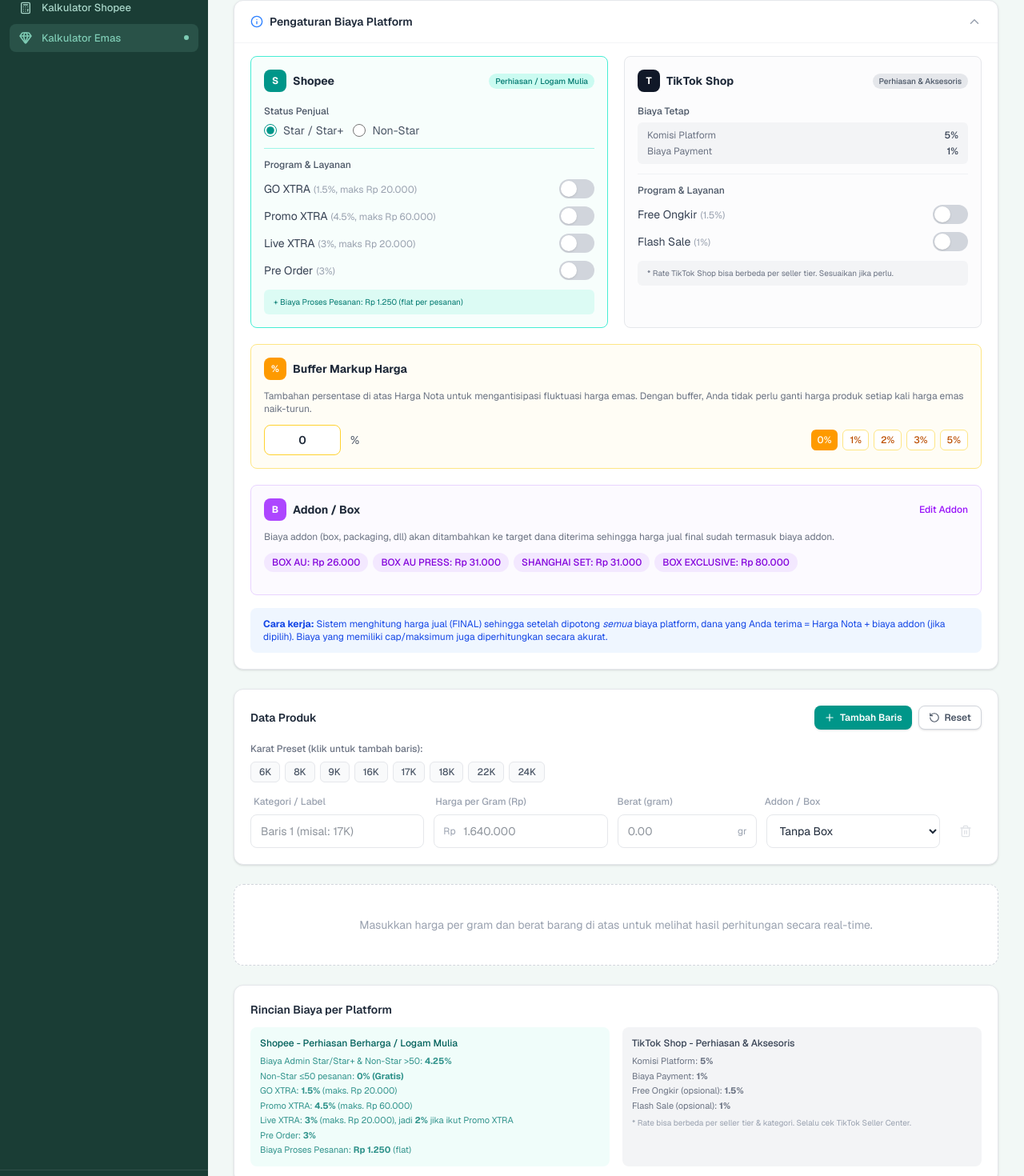
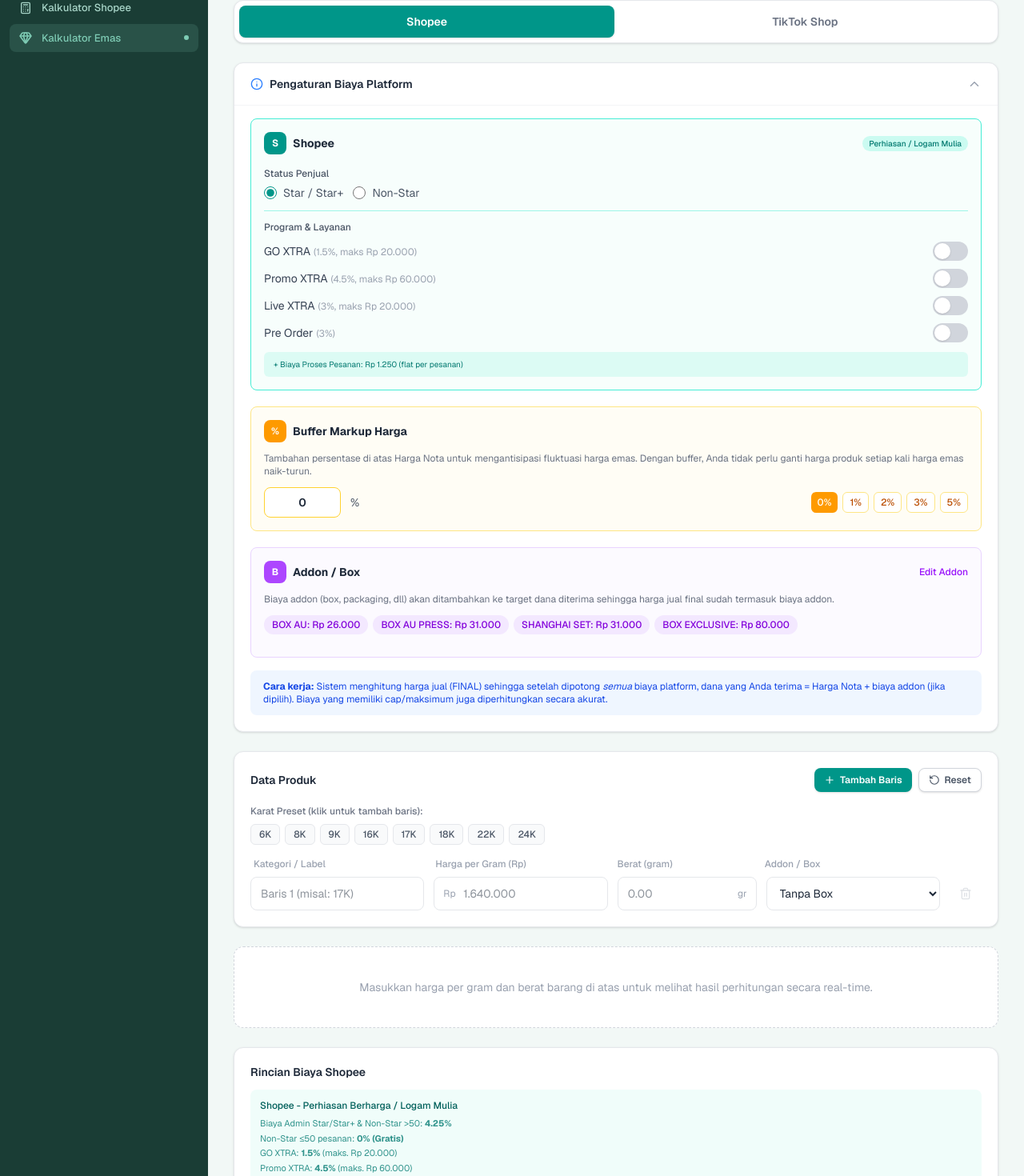
Before and after one commit to albasithabs/aujewelry, a Next.js app: page /kalkulator-emas in a window 1280 px wide. Shown: the part 112-1582 px from the top of the page at 80% size. Built offline with nearby package versions, Linux system fonts and the light colour scheme.

Commit message:
refactor: pisah Shopee & TikTok dengan toggle, hapus tabel ringkasan

```diff
--- a/src/app/(dashboard)/kalkulator-emas/page.tsx
+++ b/src/app/(dashboard)/kalkulator-emas/page.tsx
@@ -315,6 +315,9 @@
     ikutFlashSale: false,
   });
 
+  // Platform toggle
+  const [activePlatform, setActivePlatform] = useState<"shopee" | "tiktok">("shopee");
+
   // Buffer markup untuk fluktuasi harga emas
   const [bufferPersen, setBufferPersen] = useState(0);
 
@@ -595,6 +598,30 @@
         </p>
       </div>
 
+      {/* Platform Toggle */}
+      <div className="flex items-center gap-1 rounded-xl border border-gray-200 bg-white p-1.5 shadow-sm">
+        <button
+          onClick={() => setActivePlatform("shopee")}
+          className={`flex-1 rounded-lg px-4 py-2.5 text-sm font-semibold transition ${
+            activePlatform === "shopee"
+              ? "bg-teal-600 text-white shadow-sm"
+              : "text-gray-500 hover:bg-gray-50"
+          }`}
+        >
+          Shopee
+        </button>
+        <button
+          onClick={() => setActivePlatform("tiktok")}
+          className={`flex-1 rounded-lg px-4 py-2.5 text-sm font-semibold transition ${
+            activePlatform === "tiktok"
+              ? "bg-gray-900 text-white shadow-sm"
+              : "text-gray-500 hover:bg-gray-50"
+          }`}
+        >
+          TikTok Shop
+        </button>
+      </div>
+
       {/* Platform Settings */}
       <div className="rounded-xl border border-gray-200 bg-white shadow-sm">
         <button
@@ -613,8 +640,9 @@
 
         {showSettings && (
           <div className="border-t border-gray-100 px-5 pb-5">
-            <div className="grid gap-5 pt-4 lg:grid-cols-2">
+            <div className="grid gap-5 pt-4">
               {/* ---- SHOPEE ---- */}
+              {activePlatform === "shopee" && (
               <div className="rounded-lg border border-teal-300 bg-teal-50/50 p-4">
                 <div className="mb-4 flex items-center gap-2">
                   <div className="flex h-7 w-7 items-center justify-center rounded-lg bg-teal-600 text-xs font-bold text-white">S</div>
@@ -711,8 +739,10 @@
                   </div>
                 </div>
               </div>
+              )}
 
               {/* ---- TIKTOK SHOP ---- */}
+              {activePlatform === "tiktok" && (
               <div className="rounded-lg border border-gray-200 bg-gray-50/50 p-4">
                 <div className="mb-4 flex items-center gap-2">
                   <div className="flex h-7 w-7 items-center justify-center rounded-lg bg-gray-900 text-xs font-bold text-white">T</div>
@@ -762,6 +792,7 @@
                   </div>
                 </div>
               </div>
+              )}
             </div>
 
             {/* Buffer Markup */}
@@ -1053,9 +1084,8 @@
 
                 <div className="border-t border-dashed border-gray-200 my-3" />
 
-                {/* Platform comparison */}
-                <div className="grid gap-4 lg:grid-cols-2">
-                  {/* ---- SHOPEE RESULT ---- */}
+                {/* Platform result */}
+                {activePlatform === "shopee" && (
                   <div className="rounded-lg border border-teal-300 bg-teal-50/50 p-4">
                     <div className="mb-3 flex items-center gap-2">
                       <div className="flex h-6 w-6 items-center justify-center rounded bg-teal-600 text-xs font-bold text-white">S</div>
@@ -1112,8 +1142,9 @@
                       )}
                     </div>
                   </div>
+                )}
 
-                  {/* ---- TIKTOK RESULT ---- */}
+                {activePlatform === "tiktok" && (
                   <div className="rounded-lg border border-gray-200 bg-gray-50/50 p-4">
                     <div className="mb-3 flex items-center gap-2">
                       <div className="flex h-6 w-6 items-center justify-center rounded bg-gray-900 text-xs font-bold text-white">T</div>
@@ -1164,74 +1195,12 @@
                       )}
                     </div>
                   </div>
-                </div>
-
-                {/* Comparison */}
-                <div className="mt-3 rounded-lg bg-blue-50 px-3 py-2">
-                  <p className="text-[11px] text-blue-600">
-                    {r.tiktok.hargaJualFinal > r.shopee.hargaJualFinal
-                      ? `Harga jual TikTok Shop lebih tinggi ${formatRupiah(r.tiktok.hargaJualFinal - r.shopee.hargaJualFinal)} dari Shopee karena total biaya lebih besar.`
-                      : r.shopee.hargaJualFinal > r.tiktok.hargaJualFinal
-                        ? `Harga jual Shopee lebih tinggi ${formatRupiah(r.shopee.hargaJualFinal - r.tiktok.hargaJualFinal)} dari TikTok Shop karena total biaya lebih besar.`
-                        : "Harga jual sama di kedua platform."}
-                  </p>
-                </div>
+                )}
               </div>
             </div>
           ))}
 
-          {/* Summary Table */}
-          {results.length > 1 && (
-            <div className="rounded-xl border border-gray-200 bg-white p-5 shadow-sm">
-              <h3 className="mb-3 text-sm font-semibold text-gray-800">Ringkasan Semua Produk</h3>
-              <div className="overflow-x-auto">
-                <table className="w-full text-sm">
-                  <thead>
-                    <tr className="border-b border-gray-200">
-                      <th className="px-3 py-2 text-left text-xs font-medium text-gray-500">Produk</th>
-                      <th className="px-3 py-2 text-right text-xs font-medium text-gray-500">Berat</th>
-                      <th className="px-3 py-2 text-right text-xs font-medium text-gray-500">Harga Nota</th>
-                      <th className="px-3 py-2 text-left text-xs font-medium text-purple-500">Addon</th>
-                      <th className="px-3 py-2 text-right text-xs font-medium text-teal-600">Shopee</th>
-                      <th className="px-3 py-2 text-right text-xs font-medium text-gray-600">TikTok</th>
-                    </tr>
-                  </thead>
-                  <tbody>
-                    {results.map((r) => (
-                      <tr key={r.id} className="border-b border-gray-100">
-                        <td className="px-3 py-2 font-medium text-gray-800">{r.label}</td>
-                        <td className="px-3 py-2 text-right text-gray-600">{r.berat} gr</td>
-                        <td className="px-3 py-2 text-right text-gray-700">{formatRupiah(r.hargaNota)}</td>
-                        <td className="px-3 py-2 text-left text-xs text-purple-600">
-                          {r.addonHarga > 0 ? `${r.addonNama}` : "-"}
-                        </td>
-                        <td className="px-3 py-2 text-right font-semibold text-teal-700">{formatRupiah(r.shopee.hargaJualFinal)}</td>
-                        <td className="px-3 py-2 text-right font-semibold text-gray-800">{formatRupiah(r.tiktok.hargaJualFinal)}</td>
-                      </tr>
-                    ))}
-                  </tbody>
-                  <tfoot>
-                    <tr className="border-t-2 border-gray-200 bg-gray-50">
-                      <td className="px-3 py-2 font-semibold text-gray-800">TOTAL</td>
-                      <td className="px-3 py-2 text-right font-medium text-gray-600">
-                        {results.reduce((s, r) => s + r.berat, 0).toFixed(2)} gr
-                      </td>
-                      <td className="px-3 py-2 text-right font-semibold text-gray-800">
-                        {formatRupiah(results.reduce((s, r) => s + r.hargaNota, 0))}
-                      </td>
-                      <td className="px-3 py-2"></td>
-                      <td className="px-3 py-2 text-right font-bold text-teal-700">
-                        {formatRupiah(results.reduce((s, r) => s + r.shopee.hargaJualFinal, 0))}
-                      </td>
-                      <td className="px-3 py-2 text-right font-bold text-gray-800">
-                        {formatRupiah(results.reduce((s, r) => s + r.tiktok.hargaJualFinal, 0))}
-                      </td>
-                    </tr>
-                  </tfoot>
-                </table>
-              </div>
-            </div>
-          )}
+
         </div>
       )}
 
@@ -1246,8 +1215,8 @@
 
       {/* Info Section */}
       <div className="rounded-xl border border-gray-200 bg-white p-5 shadow-sm">
-        <h3 className="mb-3 text-sm font-semibold text-gray-800">Rincian Biaya per Platform</h3>
-        <div className="grid gap-4 sm:grid-cols-2">
+        <h3 className="mb-3 text-sm font-semibold text-gray-800">Rincian Biaya {activePlatform === "shopee" ? "Shopee" : "TikTok Shop"}</h3>
+        {activePlatform === "shopee" ? (
           <div className="rounded-lg bg-teal-50 p-3 space-y-1.5">
             <p className="font-medium text-xs text-teal-800">Shopee - Perhiasan Berharga / Logam Mulia</p>
             <ul className="text-[11px] text-teal-700/80 space-y-0.5">
@@ -1260,6 +1229,7 @@
               <li>Biaya Proses Pesanan: <strong>Rp 1.250</strong> (flat)</li>
             </ul>
           </div>
+        ) : (
           <div className="rounded-lg bg-gray-100 p-3 space-y-1.5">
             <p className="font-medium text-xs text-gray-700">TikTok Shop - Perhiasan & Aksesoris</p>
             <ul className="text-[11px] text-gray-500 space-y-0.5">
@@ -1272,7 +1242,7 @@
               * Rate bisa berbeda per seller tier & kategori. Selalu cek TikTok Seller Center.
             </p>
           </div>
-        </div>
+        )}
       </div>
     </div>
   );
```
